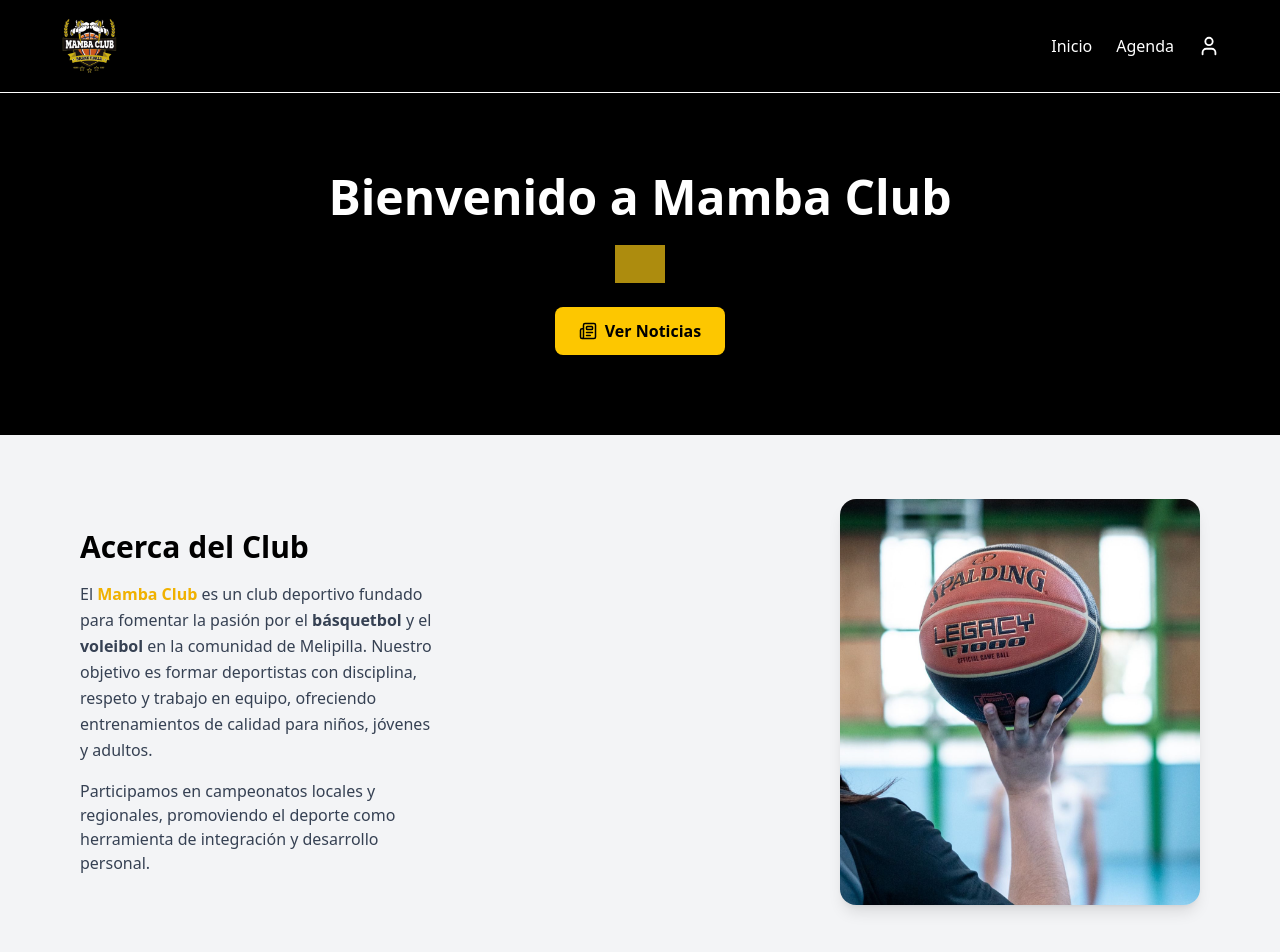
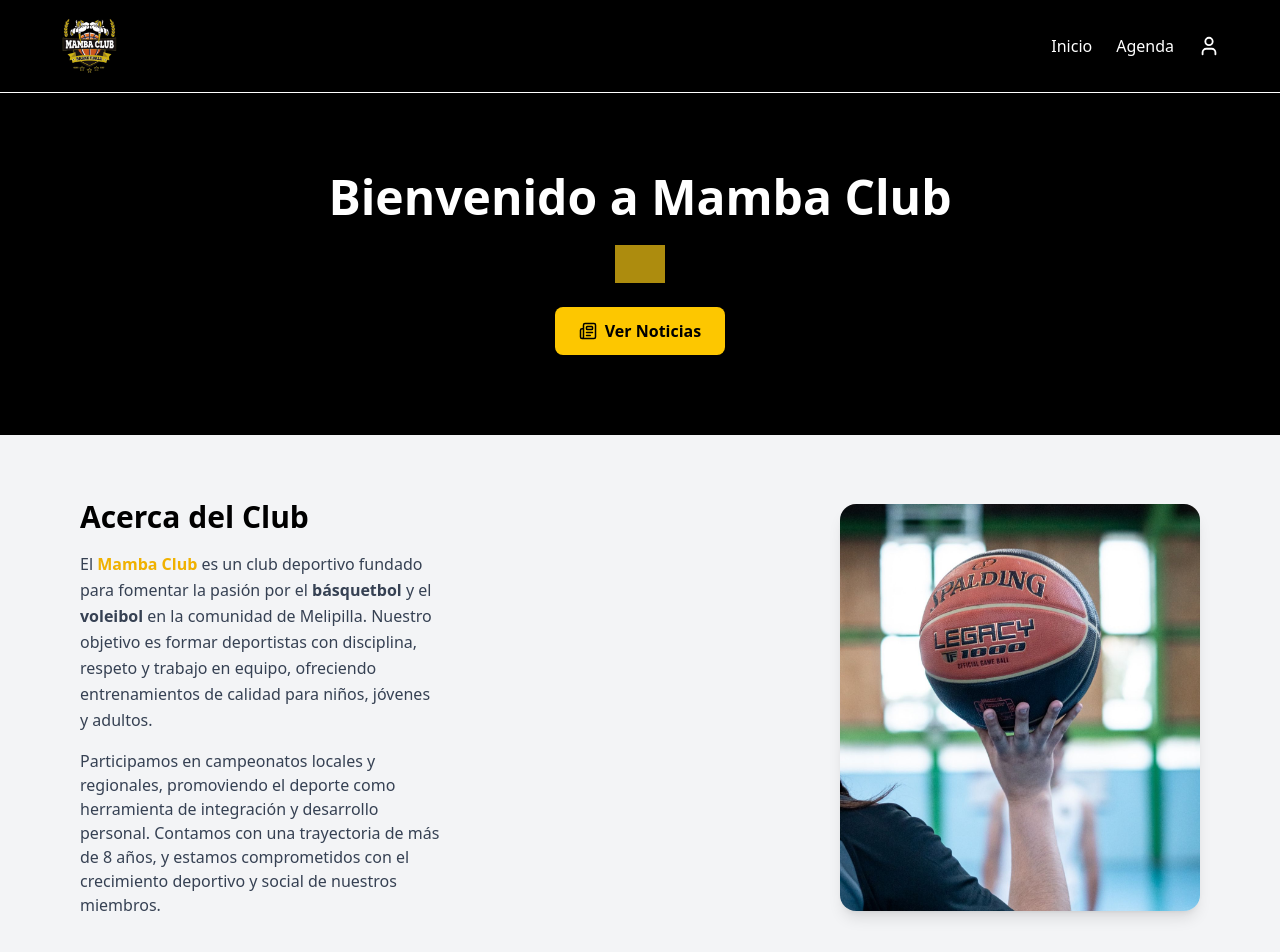
Before and after one commit to amparonunez/Proyecto-Grupo-03-Capstone-801D, a Next.js app in the folder Fase 2/Evidencias Proyecto/club_mamba/: page / in a window 1280 px wide. Shown: the top 952 px of the page. Built offline with nearby package versions, Linux system fonts and the light colour scheme; no server answers; grey boxes are pictures that could not be loaded.

Commit message:
información principal

```diff
--- a/Fase 2/Evidencias Proyecto/club_mamba/src/app/page.tsx
+++ b/Fase 2/Evidencias Proyecto/club_mamba/src/app/page.tsx
@@ -137,7 +137,8 @@ export default function HomePage() {
           </p>
           <p className="text-gray-700 mt-4">
             Participamos en campeonatos locales y regionales, promoviendo el
-            deporte como herramienta de integración y desarrollo personal.
+            deporte como herramienta de integración y desarrollo personal. Contamos con una trayectoria de más de 8 años, y estamos comprometidos con el crecimiento
+            deportivo y social de nuestros miembros.
           </p>
         </div>
         <div className="md:w-1/2">
```
